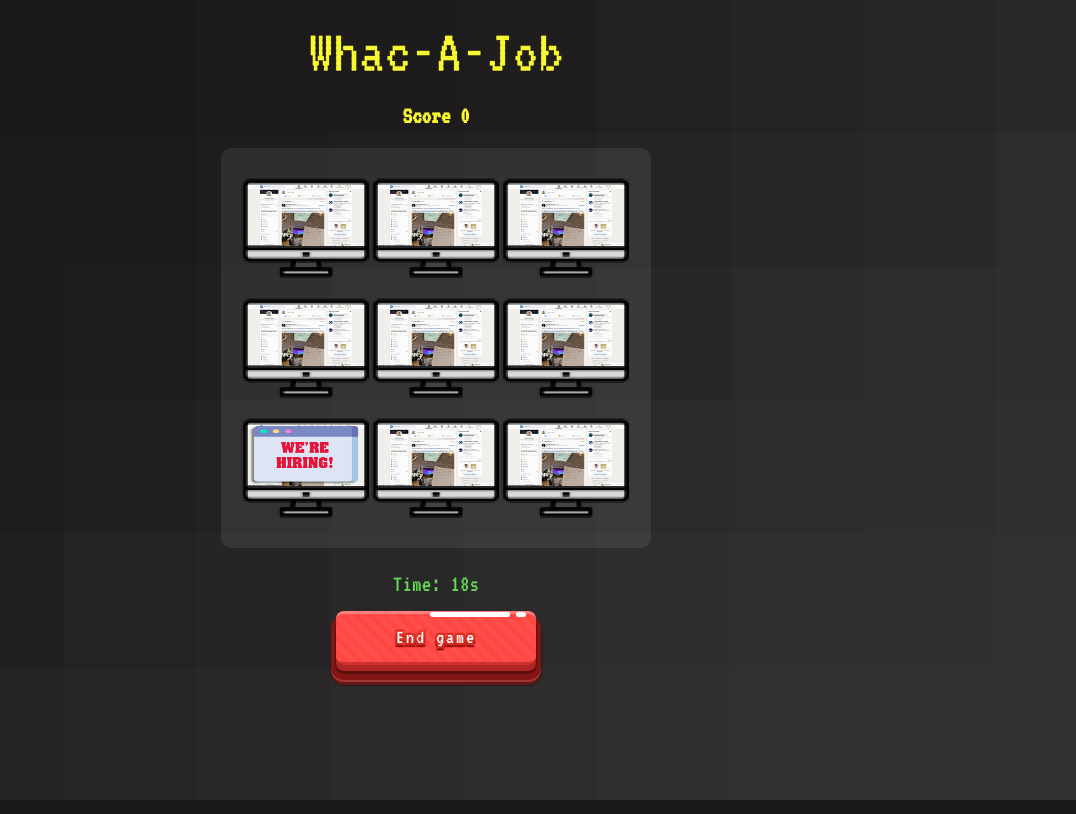
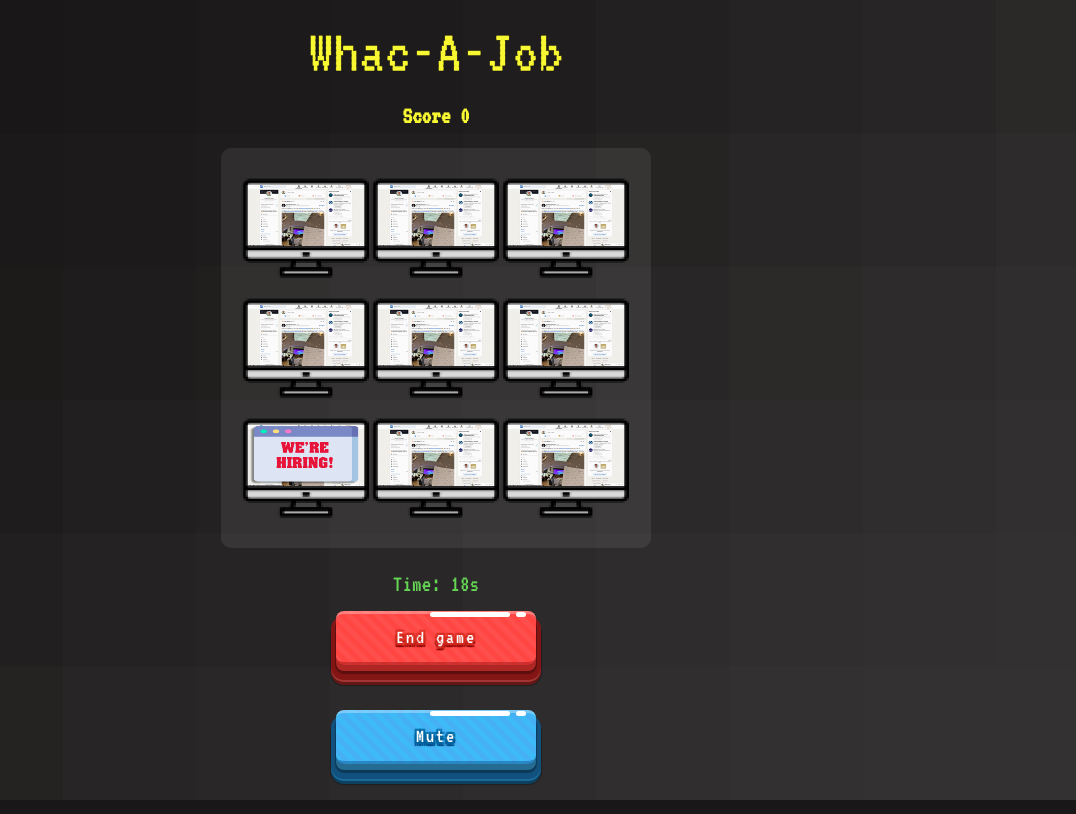
Before and after one commit to juusorutanen/whack-a-job-game, a React (Create React App) app: page / in a window 1280 px wide. Both pictures are taken after a click on the button "Start". Shown: the whole page, without its empty margins (204-1280 px from the left). Built offline with nearby package versions, Linux system fonts and the light colour scheme; a web font is replaced by a local one.

Commit message:
add mute functions and button

```diff
--- a/src/App.tsx
+++ b/src/App.tsx
@@ -10,6 +10,7 @@ function App() {
   const [playing, setPlaying] = useState(false);
   const [finished, setFinished] = useState(false);
   const [score, setScore] = useState(0);
+  const [muted, setMuted] = useState(false);
   const [jobs, setJobs] = useState<boolean[]>(new Array(9).fill(false));
 
   const TIME_LIMIT: number = 20000;
@@ -29,12 +30,18 @@ function App() {
 
 
   const {play: playAudio } = useAudio(sound)
+  const { play: playClick } = useAudio(
+    'https://assets.codepen.io/605876/click.mp3',
+    0.65
+  )
 
   function wackJob(index: number) {
     if (!jobs[index]) return;
     setJobVisibility(index, false);
     setScore((score) => score + 1);
+    if (!muted) {
     playAudio();
+    }
   }
 
   useEffect(() => {
@@ -63,6 +70,12 @@ function App() {
   const backToMenu = () => {
     setPlaying(false);
     setFinished(false);
+  };
+
+
+  const toggleMute = () => {
+   setMuted(!muted);
+   playClick();
   };
 
   return (
@@ -100,6 +113,9 @@ function App() {
           <button className="game-button red" onClick={endGame}>
             End game
           </button>
+          <button className="game-button" onClick={toggleMute}>
+            {!muted ? "Mute" : "Unmute"}
+          </button>
         </>
       )}
       {finished && (
```
